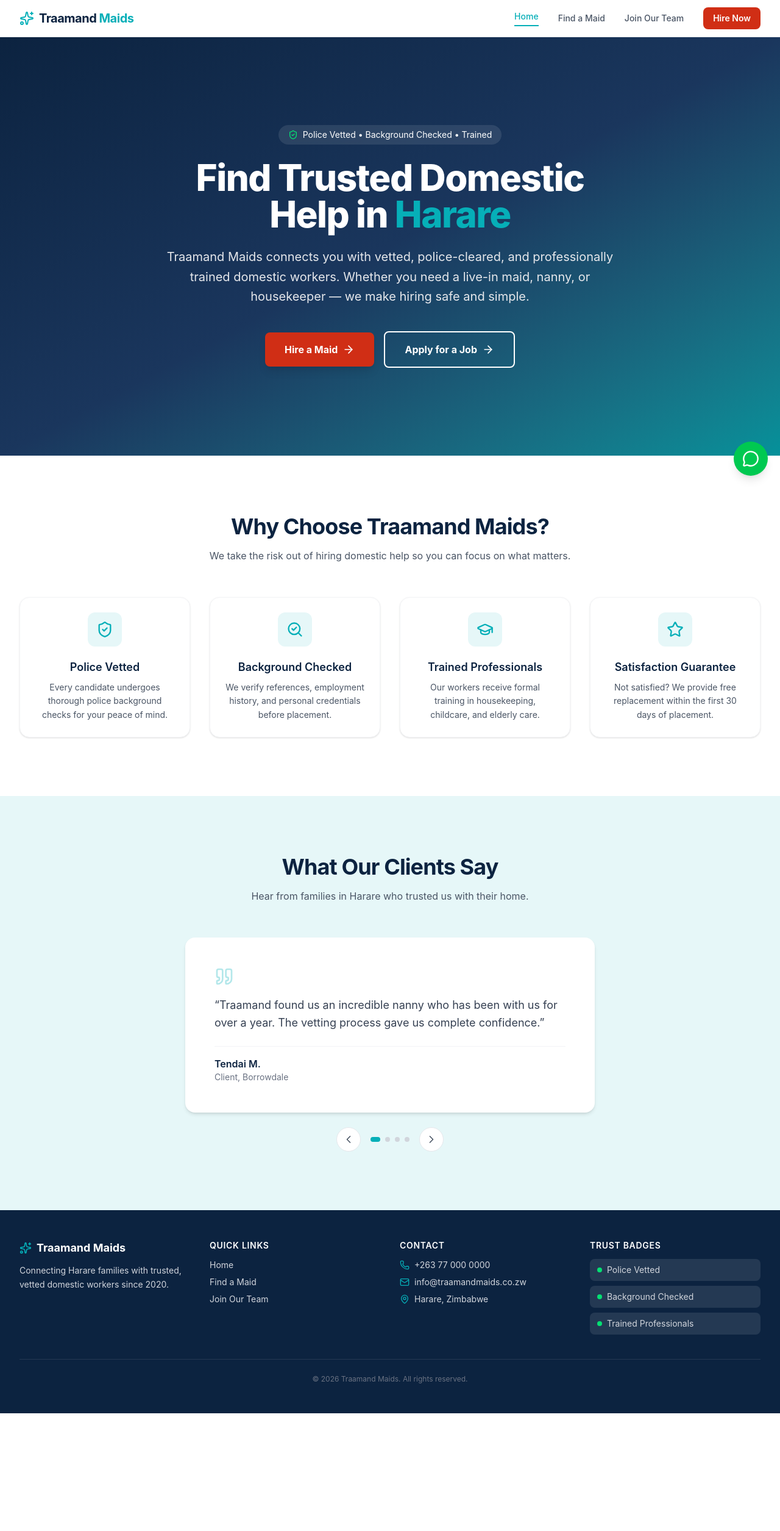
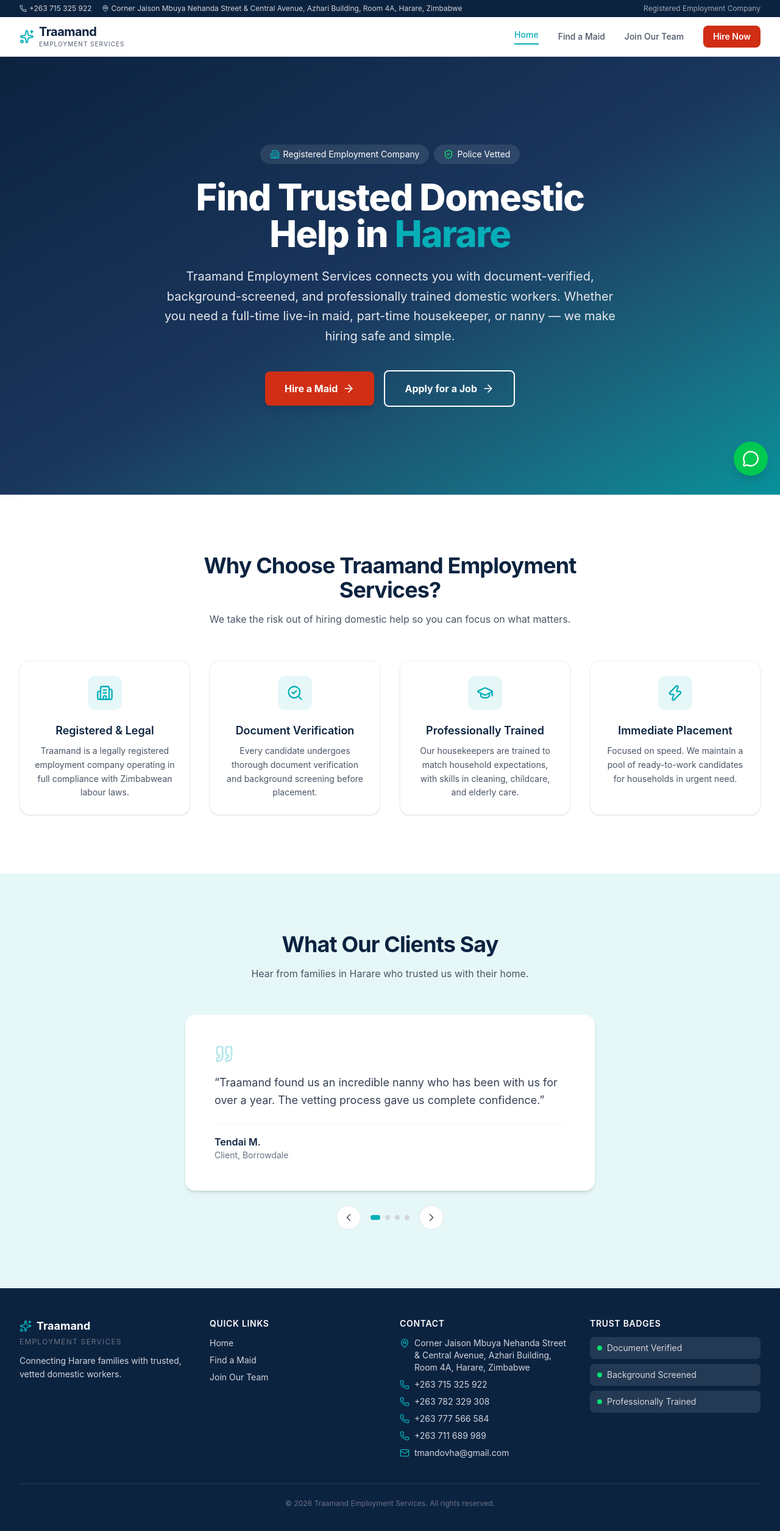
Before and after one commit to TinzyWinzy/Traamand, a React (Vite) app: page / in a window 1280 px wide. Shown: the top 2510 px of the page at 61% size. Before the commit the page ends 2317 px from the top, so only its background shows below. Built offline with nearby package versions, Linux system fonts and the light colour scheme.

Commit message:
Add Formspree form submission, real business content, contact bar, trust signals

```diff
--- a/index.html
+++ b/index.html
@@ -4,8 +4,8 @@
     <meta charset="UTF-8" />
     <link rel="icon" type="image/svg+xml" href="/favicon.svg" />
     <meta name="viewport" content="width=device-width, initial-scale=1.0" />
-    <title>Traamand Maids | Trusted Domestic Workers in Harare</title>
-    <meta name="description" content="Traamand Maids connects you with vetted, police-cleared domestic workers in Harare, Zimbabwe. Hire or apply today." />
+    <title>Traamand Employment Services | Trusted Domestic Workers in Harare</title>
+    <meta name="description" content="Traamand Employment Services connects you with document-verified, background-screened domestic workers in Harare, Zimbabwe. Hire or apply today." />
   </head>
   <body>
     <div id="root"></div>
--- a/package.json
+++ b/package.json
@@ -10,6 +10,7 @@
     "preview": "vite preview"
   },
   "dependencies": {
+    "@formspree/react": "^3.0.0",
     "lucide-react": "^1.21.0",
     "react": "^19.2.7",
     "react-dom": "^19.2.7",
--- a/src/components/home/Hero.tsx
+++ b/src/components/home/Hero.tsx
@@ -1,5 +1,6 @@
 import { Link } from 'react-router-dom'
-import { ShieldCheck, ArrowRight } from 'lucide-react'
+import { ShieldCheck, ArrowRight, Building2 } from 'lucide-react'
+import { COMPANY_NAME } from '../../lib/constants'
 
 export default function Hero() {
   return (
@@ -8,9 +9,15 @@ export default function Hero() {
 
       <div className="relative mx-auto max-w-7xl px-4 py-20 sm:px-6 sm:py-28 lg:px-8 lg:py-36">
         <div className="mx-auto max-w-3xl text-center">
-          <div className="mb-6 inline-flex items-center gap-2 rounded-full bg-white/10 px-4 py-1.5 text-sm text-white backdrop-blur-sm">
-            <ShieldCheck className="h-4 w-4 text-green-400" />
-            Police Vetted &bull; Background Checked &bull; Trained
+          <div className="mb-6 flex flex-wrap items-center justify-center gap-2">
+            <span className="inline-flex items-center gap-1.5 rounded-full bg-white/10 px-4 py-1.5 text-sm text-white backdrop-blur-sm">
+              <Building2 className="h-4 w-4 text-brand-teal" />
+              Registered Employment Company
+            </span>
+            <span className="inline-flex items-center gap-1.5 rounded-full bg-white/10 px-4 py-1.5 text-sm text-white backdrop-blur-sm">
+              <ShieldCheck className="h-4 w-4 text-green-400" />
+              Police Vetted
+            </span>
           </div>
 
           <h1 className="text-4xl font-extrabold tracking-tight text-white sm:text-5xl lg:text-6xl">
@@ -19,9 +26,9 @@ export default function Hero() {
           </h1>
 
           <p className="mt-6 text-lg leading-relaxed text-gray-200 sm:text-xl">
-            Traamand Maids connects you with vetted, police-cleared, and
-            professionally trained domestic workers. Whether you need a live-in
-            maid, nanny, or housekeeper — we make hiring safe and simple.
+            {COMPANY_NAME} connects you with document-verified, background-screened,
+            and professionally trained domestic workers. Whether you need a full-time
+            live-in maid, part-time housekeeper, or nanny — we make hiring safe and simple.
           </p>
 
           <div className="mt-10 flex flex-col items-center gap-4 sm:flex-row sm:justify-center">
--- a/src/components/home/WhyChooseUs.tsx
+++ b/src/components/home/WhyChooseUs.tsx
@@ -1,29 +1,30 @@
-import { ShieldCheck, SearchCheck, GraduationCap, Star } from 'lucide-react'
+import { SearchCheck, GraduationCap, Zap, Building2 } from 'lucide-react'
+import { COMPANY_NAME } from '../../lib/constants'
 
 const FEATURES = [
   {
-    icon: ShieldCheck,
-    title: 'Police Vetted',
+    icon: Building2,
+    title: 'Registered & Legal',
     description:
-      'Every candidate undergoes thorough police background checks for your peace of mind.',
+      'Traamand is a legally registered employment company operating in full compliance with Zimbabwean labour laws.',
   },
   {
     icon: SearchCheck,
-    title: 'Background Checked',
+    title: 'Document Verification',
     description:
-      'We verify references, employment history, and personal credentials before placement.',
+      'Every candidate undergoes thorough document verification and background screening before placement.',
   },
   {
     icon: GraduationCap,
-    title: 'Trained Professionals',
+    title: 'Professionally Trained',
     description:
-      'Our workers receive formal training in housekeeping, childcare, and elderly care.',
+      'Our housekeepers are trained to match household expectations, with skills in cleaning, childcare, and elderly care.',
   },
   {
-    icon: Star,
-    title: 'Satisfaction Guarantee',
+    icon: Zap,
+    title: 'Immediate Placement',
     description:
-      'Not satisfied? We provide free replacement within the first 30 days of placement.',
+      'Focused on speed. We maintain a pool of ready-to-work candidates for households in urgent need.',
   },
 ]
 
@@ -33,7 +34,7 @@ export default function WhyChooseUs() {
       <div className="mx-auto max-w-7xl px-4 sm:px-6 lg:px-8">
         <div className="mx-auto max-w-2xl text-center">
           <h2 className="text-3xl font-bold tracking-tight text-brand-navy sm:text-4xl">
-            Why Choose Traamand Maids?
+            Why Choose {COMPANY_NAME}?
           </h2>
           <p className="mt-4 text-gray-600">
             We take the risk out of hiring domestic help so you can focus on what matters.
--- a/src/components/layout/Footer.tsx
+++ b/src/components/layout/Footer.tsx
@@ -1,5 +1,6 @@
 import { Link } from 'react-router-dom'
 import { Sparkles, Phone, Mail, MapPin } from 'lucide-react'
+import { COMPANY_NAME, ADDRESS, PHONE_NUMBERS, EMAIL } from '../../lib/constants'
 
 export default function Footer() {
   return (
@@ -9,10 +10,13 @@ export default function Footer() {
           <div>
             <div className="flex items-center gap-2 text-white">
               <Sparkles className="h-5 w-5 text-brand-teal" />
-              <span className="text-lg font-bold">Traamand Maids</span>
+              <span className="text-lg font-bold">Traamand</span>
             </div>
+            <p className="mt-1 text-xs uppercase tracking-widest text-gray-500">
+              Employment Services
+            </p>
             <p className="mt-3 text-sm leading-relaxed">
-              Connecting Harare families with trusted, vetted domestic workers since 2020.
+              Connecting Harare families with trusted, vetted domestic workers.
             </p>
           </div>
 
@@ -28,9 +32,18 @@ export default function Footer() {
           <div>
             <h3 className="mb-3 text-sm font-semibold uppercase tracking-wider text-white">Contact</h3>
             <ul className="space-y-2 text-sm">
-              <li className="flex items-center gap-2"><Phone className="h-4 w-4 text-brand-teal" /> +263 77 000 0000</li>
-              <li className="flex items-center gap-2"><Mail className="h-4 w-4 text-brand-teal" /> info@traamandmaids.co.zw</li>
-              <li className="flex items-center gap-2"><MapPin className="h-4 w-4 text-brand-teal" /> Harare, Zimbabwe</li>
+              <li className="flex items-start gap-2">
+                <MapPin className="mt-0.5 h-4 w-4 shrink-0 text-brand-teal" />
+                <span>{ADDRESS}</span>
+              </li>
+              {PHONE_NUMBERS.map((num) => (
+                <li key={num} className="flex items-center gap-2">
+                  <Phone className="h-4 w-4 shrink-0 text-brand-teal" /> {num}
+                </li>
+              ))}
+              <li className="flex items-center gap-2">
+                <Mail className="h-4 w-4 shrink-0 text-brand-teal" /> {EMAIL}
+              </li>
             </ul>
           </div>
 
@@ -39,22 +52,22 @@ export default function Footer() {
             <div className="space-y-2 text-sm">
               <div className="flex items-center gap-2 rounded-lg bg-white/10 px-3 py-2">
                 <span className="h-2 w-2 rounded-full bg-green-400" />
-                Police Vetted
+                Document Verified
               </div>
               <div className="flex items-center gap-2 rounded-lg bg-white/10 px-3 py-2">
                 <span className="h-2 w-2 rounded-full bg-green-400" />
-                Background Checked
+                Background Screened
               </div>
               <div className="flex items-center gap-2 rounded-lg bg-white/10 px-3 py-2">
                 <span className="h-2 w-2 rounded-full bg-green-400" />
-                Trained Professionals
+                Professionally Trained
               </div>
             </div>
           </div>
         </div>
 
         <div className="mt-10 border-t border-white/10 pt-6 text-center text-xs text-gray-500">
-          &copy; {new Date().getFullYear()} Traamand Maids. All rights reserved.
+          &copy; {new Date().getFullYear()} {COMPANY_NAME}. All rights reserved.
         </div>
       </div>
     </footer>
--- a/src/components/layout/MobileDrawer.tsx
+++ b/src/components/layout/MobileDrawer.tsx
@@ -1,7 +1,7 @@
 import { useEffect } from 'react'
 import { Link, useLocation } from 'react-router-dom'
-import { X, Sparkles } from 'lucide-react'
-import { NAV_LINKS } from '../../lib/constants'
+import { X, Sparkles, Phone } from 'lucide-react'
+import { NAV_LINKS, PRIMARY_PHONE } from '../../lib/constants'
 
 interface Props {
   open: boolean
@@ -35,7 +35,10 @@ export default function MobileDrawer({ open, onClose }: Props) {
         }`}
       >
         <div className="flex items-center justify-between px-4 py-3 border-b border-gray-100">
-          <Sparkles className="h-5 w-5 text-brand-teal" />
+          <div className="flex items-center gap-2">
+            <Sparkles className="h-5 w-5 text-brand-teal" />
+            <span className="text-sm font-bold">Traamand</span>
+          </div>
           <button
             onClick={onClose}
             className="rounded-lg p-2 text-gray-500 hover:bg-gray-100"
@@ -62,7 +65,7 @@ export default function MobileDrawer({ open, onClose }: Props) {
               </Link>
             )
           })}
-          <div className="mt-4 border-t border-gray-100 pt-4">
+          <div className="mt-4 border-t border-gray-100 pt-4 space-y-3">
             <Link
               to="/find-a-maid"
               className="block rounded-lg bg-brand-red px-4 py-3 text-center text-base font-semibold text-white transition hover:bg-brand-red-dark"
@@ -71,10 +74,20 @@ export default function MobileDrawer({ open, onClose }: Props) {
             </Link>
             <Link
               to="/join-our-team"
-              className="mt-2 block rounded-lg border-2 border-brand-teal px-4 py-3 text-center text-base font-semibold text-brand-teal transition hover:bg-brand-teal-light"
+              className="block rounded-lg border-2 border-brand-teal px-4 py-3 text-center text-base font-semibold text-brand-teal transition hover:bg-brand-teal-light"
             >
               Apply for a Job
             </Link>
+          </div>
+
+          <div className="mt-6 border-t border-gray-100 pt-4">
+            <a
+              href={`tel:${PRIMARY_PHONE.replace(/[^0-9]/g, '')}`}
+              className="flex items-center gap-2 rounded-lg px-4 py-3 text-sm text-gray-600 hover:bg-gray-50"
+            >
+              <Phone className="h-4 w-4 text-brand-teal" />
+              {PRIMARY_PHONE}
+            </a>
           </div>
         </div>
       </div>
--- a/src/components/layout/Navbar.tsx
+++ b/src/components/layout/Navbar.tsx
@@ -1,7 +1,7 @@
 import { useState } from 'react'
 import { Link, useLocation } from 'react-router-dom'
-import { Menu, Sparkles } from 'lucide-react'
-import { NAV_LINKS } from '../../lib/constants'
+import { Menu, Sparkles, Phone, MapPin } from 'lucide-react'
+import { NAV_LINKS, PRIMARY_PHONE, ADDRESS } from '../../lib/constants'
 import MobileDrawer from './MobileDrawer'
 
 export default function Navbar() {
@@ -10,13 +10,32 @@ export default function Navbar() {
 
   return (
     <>
+      <div className="hidden sm:flex bg-brand-navy text-white/80 text-xs">
+        <div className="mx-auto flex w-full max-w-7xl items-center justify-between px-4 py-1.5 sm:px-6 lg:px-8">
+          <div className="flex items-center gap-4">
+            <span className="flex items-center gap-1">
+              <Phone className="h-3 w-3" /> {PRIMARY_PHONE}
+            </span>
+            <span className="hidden md:flex items-center gap-1">
+              <MapPin className="h-3 w-3" /> {ADDRESS}
+            </span>
+          </div>
+          <span className="text-white/60">Registered Employment Company</span>
+        </div>
+      </div>
+
       <nav className="sticky top-0 z-40 bg-white/95 backdrop-blur-sm border-b border-gray-100">
         <div className="mx-auto max-w-7xl flex items-center justify-between px-4 py-3 sm:px-6 lg:px-8">
           <Link to="/" className="flex items-center gap-2">
             <Sparkles className="h-6 w-6 text-brand-teal" />
-            <span className="text-xl font-bold tracking-tight">
-              Traamand <span className="text-brand-teal">Maids</span>
-            </span>
+            <div>
+              <span className="text-xl font-bold tracking-tight block leading-tight">
+                Traamand
+              </span>
+              <span className="text-[10px] font-medium text-gray-500 uppercase tracking-widest hidden sm:block">
+                Employment Services
+              </span>
+            </div>
           </Link>
 
           <div className="hidden md:flex items-center gap-8">
--- a/src/lib/constants.ts
+++ b/src/lib/constants.ts
@@ -1,5 +1,20 @@
-export const WHATSAPP_NUMBER = "+263777000000"
-export const WHATSAPP_MESSAGE = "Hello! I'm interested in Traamand Maids' services."
+export const COMPANY_NAME = "Traamand Employment Services"
+export const COMPANY_SHORT = "Traamand"
+
+export const ADDRESS = "Corner Jaison Mbuya Nehanda Street & Central Avenue, Azhari Building, Room 4A, Harare, Zimbabwe"
+
+export const PHONE_NUMBERS = [
+  "+263 715 325 922",
+  "+263 782 329 308",
+  "+263 777 566 584",
+  "+263 711 689 989",
+] as const
+
+export const PRIMARY_PHONE = PHONE_NUMBERS[0]
+export const EMAIL = "tmandovha@gmail.com"
+
+export const WHATSAPP_NUMBER = PHONE_NUMBERS[0]
+export const WHATSAPP_MESSAGE = "Hello! I'm interested in your domestic worker placement services."
 
 export const NAV_LINKS = [
   { label: "Home", to: "/" },
@@ -15,12 +30,10 @@ export const HARARE_SUBURBS = [
 ]
 
 export const SERVICE_TYPES = [
-  "Live-in Maid",
-  "Part-time Maid",
-  "Nanny",
-  "Housekeeper",
-  "Elderly Care",
-  "Gardener",
+  { label: "Full-Time Live-In Maid", desc: "Round-the-clock household care" },
+  { label: "Part-Time Housekeeper", desc: "Flexible help by the hour or day" },
+  { label: "Childminder & Nanny", desc: "Childcare, feeding & early education" },
+  { label: "Vetted & Ready-to-Work Staff", desc: "Pre-screened, available immediately" },
 ]
 
 export const HOUSE_SIZES = [
--- a/src/pages/FindMaid.tsx
+++ b/src/pages/FindMaid.tsx
@@ -1,4 +1,5 @@
 import { ShieldCheck } from 'lucide-react'
+import { COMPANY_NAME } from '../lib/constants'
 import FindMaidForm from '../components/forms/FindMaidForm'
 
 export default function FindMaid() {
@@ -9,13 +10,14 @@ export default function FindMaid() {
           <div className="mb-8 text-center">
             <div className="mb-4 inline-flex items-center gap-2 rounded-full bg-brand-teal-light px-4 py-1.5 text-sm font-medium text-brand-teal">
               <ShieldCheck className="h-4 w-4" />
-              Police Vetted &bull; Background Checked
+              Document Verified &bull; Background Screened
             </div>
             <h1 className="text-3xl font-bold tracking-tight text-brand-navy sm:text-4xl">
-              Find a Maid
+              Hire a Domestic Worker
             </h1>
             <p className="mt-3 text-gray-600">
-              Tell us what you need and we&apos;ll match you with the perfect domestic worker.
+              Tell us what you need and we&apos;ll match you with a document-verified,
+              background-screened domestic worker from {COMPANY_NAME}.
             </p>
           </div>
 
--- a/src/pages/JoinTeam.tsx
+++ b/src/pages/JoinTeam.tsx
@@ -1,4 +1,4 @@
-import { GraduationCap } from 'lucide-react'
+import { COMPANY_NAME } from '../lib/constants'
 import JoinTeamForm from '../components/forms/JoinTeamForm'
 
 export default function JoinTeam() {
@@ -7,16 +7,12 @@ export default function JoinTeam() {
       <div className="mx-auto max-w-7xl px-4 sm:px-6 lg:px-8">
         <div className="mx-auto max-w-3xl">
           <div className="mb-8 text-center">
-            <div className="mb-4 inline-flex items-center gap-2 rounded-full bg-brand-teal-light px-4 py-1.5 text-sm font-medium text-brand-teal">
-              <GraduationCap className="h-4 w-4" />
-              Join a team that values you
-            </div>
             <h1 className="text-3xl font-bold tracking-tight text-brand-navy sm:text-4xl">
               Join Our Team
             </h1>
             <p className="mt-3 text-gray-600">
-              We&apos;re always looking for reliable, experienced domestic workers in Harare.
-              Apply today and start earning.
+              {COMPANY_NAME} is looking for reliable, experienced domestic workers in Harare.
+              We connect you with trusted employers, offer flexible hours, and advocate for fair pay.
             </p>
           </div>
 
```
Also changed, not shown: src/components/forms/FindMaidForm.tsx (+28 -24 lines), src/components/forms/JoinTeamForm.tsx (+76 -36 lines), 1 other file (tests, documents, lock files or other folders).
